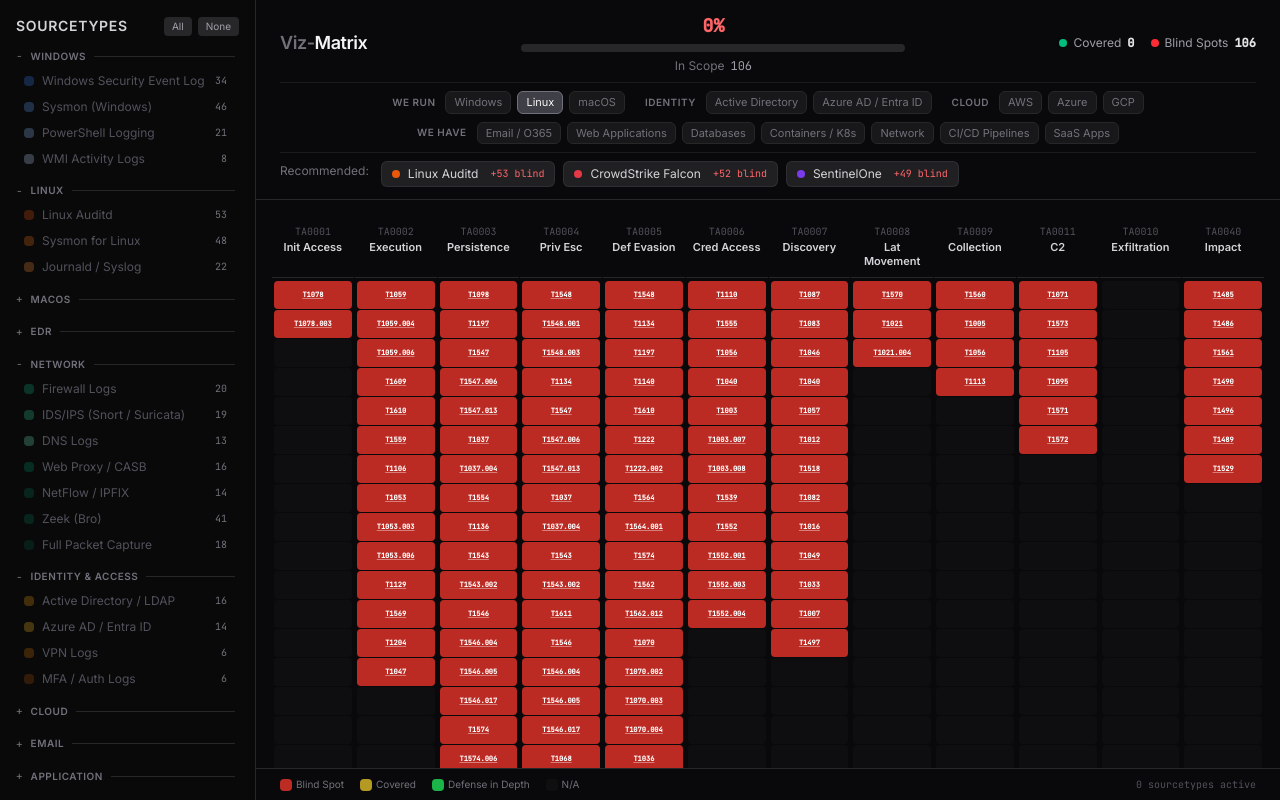
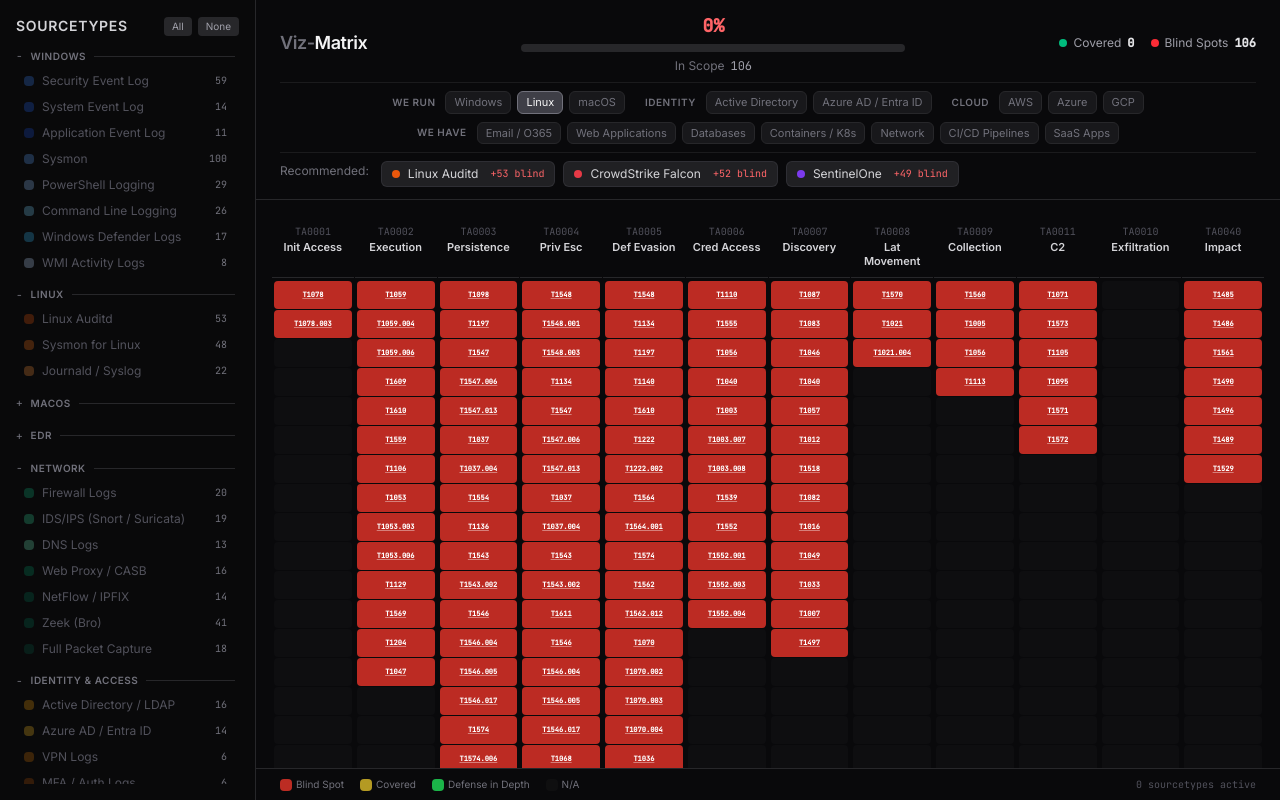
Before and after one commit to Infinit3i/Viz-Matrix, a Vue app: page / in a window 1280 px wide. Both pictures are taken after a click on the button "Linux". Built offline with nearby package versions, Linux system fonts and the light colour scheme.

Commit message:
update to work locally and on website and to have windows have more sourcetypes

```diff
--- a/src/components/AttackMatrix.vue
+++ b/src/components/AttackMatrix.vue
@@ -19,7 +19,19 @@
 const hoveredSourceId = ref<string | null>(null)
 const activeOsEnvironments = ref<string[]>([])
 const activeEnvCategories = ref<Set<string>>(new Set())
+const crownJewelSourceIds = ref<Set<string>>(new Set())
 const sourcetypePanelRef = ref<InstanceType<typeof SourcetypePanel> | null>(null)
+
+// Crown jewel techniques: all techniques coverable by crown jewel environment sources
+const crownJewelTechniqueIds = computed(() => {
+  const ids = new Set<string>()
+  for (const s of sourcetypes) {
+    if (crownJewelSourceIds.value.has(s.id)) {
+      for (const tid of s.techniqueIds) ids.add(tid)
+    }
+  }
+  return ids
+})
 
 function onExpandCategories(categories: string[]) {
   for (const cat of categories) {
@@ -179,6 +191,7 @@
             @apply="onEnvironmentChange"
             @expand-categories="onExpandCategories"
             @active-categories="(cats: string[]) => { activeEnvCategories = new Set(cats); activeOsEnvironments = cats.filter(c => ['windows','linux','macos'].includes(c)) }"
+            @crown-jewel-techniques="(ids: Set<string>) => crownJewelSourceIds = ids"
           />
         </div>
         <div v-if="inScopeTechniqueIds.size > 0" class="border-t border-zinc-800/60 mt-2 pt-2">
@@ -186,6 +199,7 @@
             :active-sources="activeSources"
             :in-scope-ids="inScopeTechniqueIds"
             :active-env-categories="activeEnvCategories"
+            :crown-jewel-ids="crownJewelTechniqueIds"
             @enable="toggleSource"
             @hover-source="(id: string) => hoveredSourceId = id"
             @leave-source="hoveredSourceId = null"
@@ -230,6 +244,7 @@
                 :in-scope="inScopeTechniqueIds.has(tech.id)"
                 :highlighted-source-id="hoveredSourceId"
                 :active-os="activeOsEnvironments"
+                :is-crown-jewel="crownJewelTechniqueIds.has(tech.id)"
                 @hover="() => {}"
                 @leave="() => {}"
               />
--- a/src/components/EnvironmentSetup.vue
+++ b/src/components/EnvironmentSetup.vue
@@ -5,7 +5,7 @@
 // Each maps to all sourcetypes that COULD provide visibility into that infrastructure.
 
 const osOptions = [
-  { label: 'Windows', value: 'windows', sourceIds: ['win-security', 'sysmon', 'win-powershell', 'win-wmi', 'edr-crowdstrike', 'edr-defender', 'edr-sentinelone', 'edr-carbonblack', 'edr-cortex'] },
+  { label: 'Windows', value: 'windows', sourceIds: ['win-security', 'win-system', 'win-application', 'sysmon', 'win-powershell', 'win-cmdline', 'win-defender', 'win-wmi', 'edr-crowdstrike', 'edr-defender', 'edr-sentinelone', 'edr-carbonblack', 'edr-cortex'] },
   { label: 'Linux', value: 'linux', sourceIds: ['linux-auditd', 'linux-sysmon', 'linux-journald', 'edr-crowdstrike', 'edr-defender', 'edr-sentinelone', 'edr-carbonblack', 'edr-cortex'] },
   { label: 'macOS', value: 'macos', sourceIds: ['macos-unified', 'macos-esf', 'edr-crowdstrike', 'edr-defender', 'edr-sentinelone', 'edr-carbonblack', 'edr-cortex'] },
 ]
@@ -31,9 +31,10 @@
   { label: 'SaaS Apps', value: 'saas', sourceIds: ['o365-unified', 'google-workspace', 'slack-audit', 'zoom-logs', 'salesforce-audit', 'servicenow-audit'] },
 ]
 
+// Three states: off → selected → crown jewel → off
 const selected = ref<Set<string>>(new Set())
+const crownJewels = ref<Set<string>>(new Set())
 
-// Map environment values → sidebar categories to expand
 const categoryMap: Record<string, string[]> = {
   windows: ['windows'],
   linux: ['linux'],
@@ -56,19 +57,33 @@
   apply: [sourceIds: string[]]
   expandCategories: [categories: string[]]
   activeCategories: [categories: string[]]
+  crownJewelTechniques: [techniqueIds: Set<string>]
 }>()
 
 function toggle(value: string) {
-  const next = new Set(selected.value)
-  const wasActive = next.has(value)
-  if (wasActive) next.delete(value)
-  else next.add(value)
-  selected.value = next
+  const sel = new Set(selected.value)
+  const cj = new Set(crownJewels.value)
+
+  if (!sel.has(value)) {
+    // Off → selected
+    sel.add(value)
+    if (categoryMap[value]) {
+      emit('expandCategories', categoryMap[value])
+    }
+  } else if (!cj.has(value)) {
+    // Selected → crown jewel
+    cj.add(value)
+  } else {
+    // Crown jewel → off
+    sel.delete(value)
+    cj.delete(value)
+  }
+
+  selected.value = sel
+  crownJewels.value = cj
   emitSources()
   emitActiveCategories()
-  if (!wasActive && categoryMap[value]) {
-    emit('expandCategories', categoryMap[value])
-  }
+  emitCrownJewels()
 }
 
 function emitActiveCategories() {
@@ -79,7 +94,6 @@
       for (const cat of mapped) cats.add(cat)
     }
   }
-  // EDR is always relevant if any OS is selected
   if (cats.has('windows') || cats.has('linux') || cats.has('macos')) {
     cats.add('edr')
   }
@@ -95,6 +109,17 @@
     }
   }
   emit('apply', [...sourceIds])
+}
+
+function emitCrownJewels() {
+  const allOptions = [...osOptions, ...identityOptions, ...cloudOptions, ...infraOptions]
+  const crownSourceIds = new Set<string>()
+  for (const opt of allOptions) {
+    if (crownJewels.value.has(opt.value)) {
+      for (const id of opt.sourceIds) crownSourceIds.add(id)
+    }
+  }
+  emit('crownJewelTechniques', crownSourceIds)
 }
 
 const sections = [
@@ -118,12 +143,16 @@
       <button
         v-for="opt in section.options"
         :key="opt.value"
-        class="text-[11px] px-2 py-0.5 rounded-md border transition-all"
-        :class="selected.has(opt.value)
-          ? 'bg-zinc-700 border-zinc-500 text-zinc-100'
-          : 'bg-zinc-900 border-zinc-800 text-zinc-500 hover:border-zinc-600 hover:text-zinc-300'"
+        class="text-[11px] px-2 py-0.5 rounded-md border transition-all flex items-center gap-1"
+        :class="crownJewels.has(opt.value)
+          ? 'bg-amber-950/60 border-amber-500 text-amber-200'
+          : selected.has(opt.value)
+            ? 'bg-zinc-700 border-zinc-500 text-zinc-100'
+            : 'bg-zinc-900 border-zinc-800 text-zinc-500 hover:border-zinc-600 hover:text-zinc-300'"
         @click="toggle(opt.value)"
+        :title="crownJewels.has(opt.value) ? 'Crown Jewel — click to remove' : selected.has(opt.value) ? 'Click to mark as Crown Jewel' : 'Click to add'"
       >
+        <span v-if="crownJewels.has(opt.value)" class="text-amber-400 text-[9px]">&#9813;</span>
         {{ opt.label }}
       </button>
     </div>
--- a/src/components/MatrixCell.vue
+++ b/src/components/MatrixCell.vue
@@ -10,6 +10,7 @@
   inScope: boolean
   highlightedSourceId: string | null
   activeOs: string[]
+  isCrownJewel: boolean
 }>()
 
 const emit = defineEmits<{
@@ -91,9 +92,12 @@
   return `${base}${parts[0]}/`
 })
 
+const isCrownBlindSpot = computed(() => isBlindSpot.value && props.isCrownJewel)
+
 const statusLabel = computed(() => {
   if (!props.inScope) return 'N/A'
-  if (coverageCount.value === 0) return 'Blind Spot'
+  const jewel = props.isCrownJewel ? ' [CROWN JEWEL]' : ''
+  if (coverageCount.value === 0) return `Blind Spot${jewel}`
   if (hasMultipleOs.value) {
     const missing = osCoverage.value.filter(o => !o.covered).map(o => o.os)
     if (missing.length > 0) return `Partial — missing: ${missing.join(', ')}`
@@ -121,9 +125,14 @@
       width: '100%',
       height: '28px',
       minWidth: '12px',
-      outline: isHighlighted ? `2px solid ${highlightColor}` : 'none',
+      outline: isHighlighted ? `2px solid ${highlightColor}`
+        : isCrownBlindSpot ? '2px solid rgba(245, 158, 11, 0.8)'
+        : isCrownJewel && inScope ? '1px solid rgba(245, 158, 11, 0.35)'
+        : 'none',
       outlineOffset: '-1px',
-      boxShadow: isHighlighted ? `0 0 8px ${highlightColor}80` : 'none',
+      boxShadow: isHighlighted ? `0 0 8px ${highlightColor}80`
+        : isCrownBlindSpot ? '0 0 10px rgba(245, 158, 11, 0.4)'
+        : 'none',
       backgroundColor: !hasMultipleOs || !inScope ? cellColor : 'transparent',
     }"
     :title="`${techniqueId}: ${techniqueName}\n${statusLabel}`"
--- a/src/components/Recommendations.vue
+++ b/src/components/Recommendations.vue
@@ -7,6 +7,7 @@
   activeSources: Sourcetype[]
   inScopeIds: Set<string>
   activeEnvCategories: Set<string>
+  crownJewelIds: Set<string>
 }>()
 
 const allTechniqueIds = computed(() => {
@@ -45,6 +46,7 @@
   return inactive
     .map(src => {
       let blindSpotsFilled = 0
+      let crownJewelBlindSpots = 0
       let singlePointsFixed = 0
       const newTechniques: string[] = []
 
@@ -53,20 +55,21 @@
 
         const currentCount = props.activeSources.filter(s => s.techniqueIds.includes(tid)).length
         const isInScope = props.inScopeIds.has(tid)
+        const isCrown = props.crownJewelIds.has(tid)
 
         if (isInScope && currentCount === 0) {
           blindSpotsFilled++
+          if (isCrown) crownJewelBlindSpots++
           newTechniques.push(tid)
         } else if (isInScope && currentCount === 1) {
           singlePointsFixed++
         } else if (!isInScope) {
-          // This would bring new techniques into scope
           newTechniques.push(tid)
         }
       }
 
-      // Score: blind spots matter most, then single-point fixes, then new scope
-      const score = blindSpotsFilled * 3 + singlePointsFixed * 2 + newTechniques.length
+      // Crown jewel blind spots score 3x more than regular blind spots
+      const score = (blindSpotsFilled - crownJewelBlindSpots) * 3 + crownJewelBlindSpots * 9 + singlePointsFixed * 2 + newTechniques.length
 
       return { sourcetype: src, blindSpotsFilled, singlePointsFixed, newTechniques, score }
     })
--- a/src/data/sourcetypes.ts
+++ b/src/data/sourcetypes.ts
@@ -53,30 +53,66 @@
   // ── Windows ──
   {
     id: 'win-security',
-    name: 'Windows Security Event Log',
+    name: 'Security Event Log',
     category: 'windows',
     color: '#3b82f6',
     techniqueIds: [
-      'T1078', 'T1059', 'T1053', 'T1547', 'T1037', 'T1543', 'T1546',
-      'T1136', 'T1098', 'T1134', 'T1548', 'T1055', 'T1070', 'T1112',
-      'T1562', 'T1003', 'T1110', 'T1556', 'T1087', 'T1069', 'T1033',
-      'T1007', 'T1021', 'T1563', 'T1531', 'T1489', 'T1484', 'T1222',
-      'T1574', 'T1569', 'T1012', 'T1018', 'T1049', 'T1057',
+      'T1078', 'T1078.001', 'T1078.002', 'T1078.003',
+      'T1059', 'T1053', 'T1053.005', 'T1547', 'T1547.001', 'T1037', 'T1037.001',
+      'T1543', 'T1543.003', 'T1546', 'T1136', 'T1136.001', 'T1136.002',
+      'T1098', 'T1134', 'T1134.001', 'T1134.002', 'T1548', 'T1548.002',
+      'T1055', 'T1070', 'T1070.001', 'T1112', 'T1562', 'T1562.001', 'T1562.002',
+      'T1003', 'T1110', 'T1110.001', 'T1110.003', 'T1556', 'T1087', 'T1087.001', 'T1087.002',
+      'T1069', 'T1069.001', 'T1069.002', 'T1033', 'T1007', 'T1021', 'T1021.001', 'T1021.002',
+      'T1563', 'T1531', 'T1489', 'T1484', 'T1222', 'T1222.001',
+      'T1574', 'T1569', 'T1569.002', 'T1012', 'T1018', 'T1049', 'T1057',
+    ],
+  },
+  {
+    id: 'win-system',
+    name: 'System Event Log',
+    category: 'windows',
+    color: '#2563eb',
+    techniqueIds: [
+      'T1543', 'T1543.003', 'T1569', 'T1569.002',
+      'T1489', 'T1529', 'T1490', 'T1547', 'T1547.001',
+      'T1562', 'T1562.001', 'T1562.004',
+      'T1007', 'T1082',
+    ],
+  },
+  {
+    id: 'win-application',
+    name: 'Application Event Log',
+    category: 'windows',
+    color: '#1d4ed8',
+    techniqueIds: [
+      'T1203', 'T1059', 'T1059.005', 'T1059.007',
+      'T1190', 'T1210', 'T1499', 'T1499.004',
+      'T1137', 'T1137.001', 'T1137.006',
     ],
   },
   {
     id: 'sysmon',
-    name: 'Sysmon (Windows)',
+    name: 'Sysmon',
     category: 'windows',
     color: '#60a5fa',
     techniqueIds: [
-      'T1059', 'T1106', 'T1129', 'T1053', 'T1547', 'T1543', 'T1546',
-      'T1574', 'T1055', 'T1036', 'T1027', 'T1218', 'T1127', 'T1140',
-      'T1202', 'T1564', 'T1070', 'T1112', 'T1562', 'T1003', 'T1056',
-      'T1083', 'T1057', 'T1012', 'T1082', 'T1016', 'T1049', 'T1518',
+      'T1059', 'T1059.001', 'T1059.003', 'T1059.005', 'T1059.007',
+      'T1106', 'T1129', 'T1053', 'T1053.005',
+      'T1547', 'T1547.001', 'T1547.004', 'T1547.009', 'T1547.010', 'T1547.012', 'T1547.014',
+      'T1543', 'T1543.003', 'T1546', 'T1546.001', 'T1546.003', 'T1546.007', 'T1546.008',
+      'T1546.009', 'T1546.010', 'T1546.011', 'T1546.012', 'T1546.015',
+      'T1574', 'T1574.001', 'T1574.008', 'T1574.009', 'T1574.010', 'T1574.011', 'T1574.012',
+      'T1055', 'T1055.001', 'T1055.002', 'T1055.003', 'T1055.012',
+      'T1036', 'T1036.003', 'T1036.005', 'T1036.007',
+      'T1027', 'T1218', 'T1218.001', 'T1218.003', 'T1218.004', 'T1218.005', 'T1218.007',
+      'T1218.009', 'T1218.010', 'T1218.011', 'T1218.012', 'T1218.014',
+      'T1127', 'T1127.001', 'T1140', 'T1202', 'T1564', 'T1564.001', 'T1564.004',
+      'T1070', 'T1070.004', 'T1070.006', 'T1112', 'T1562', 'T1003', 'T1056', 'T1056.001',
+      'T1083', 'T1057', 'T1012', 'T1082', 'T1016', 'T1049', 'T1518', 'T1518.001',
       'T1007', 'T1105', 'T1071', 'T1572', 'T1571', 'T1095', 'T1021',
-      'T1570', 'T1197', 'T1569', 'T1204', 'T1047', 'T1497', 'T1014',
-      'T1542', 'T1220', 'T1221', 'T1559',
+      'T1570', 'T1197', 'T1569', 'T1204', 'T1204.002', 'T1047', 'T1497', 'T1014',
+      'T1542', 'T1220', 'T1221', 'T1559', 'T1559.001', 'T1559.002',
     ],
   },
   {
@@ -170,9 +206,38 @@
     category: 'windows',
     color: '#93c5fd',
     techniqueIds: [
-      'T1059', 'T1059.001', 'T1106', 'T1204', 'T1027', 'T1140', 'T1218', 'T1216',
-      'T1220', 'T1202', 'T1082', 'T1016', 'T1033', 'T1087', 'T1069',
-      'T1018', 'T1083', 'T1518', 'T1105', 'T1560', 'T1005',
+      'T1059', 'T1059.001', 'T1106', 'T1204', 'T1204.002',
+      'T1027', 'T1027.010', 'T1140', 'T1218', 'T1216', 'T1216.001',
+      'T1220', 'T1202', 'T1082', 'T1016', 'T1033', 'T1087', 'T1087.001', 'T1087.002',
+      'T1069', 'T1069.001', 'T1069.002',
+      'T1018', 'T1083', 'T1518', 'T1518.001', 'T1105', 'T1560', 'T1005',
+    ],
+  },
+  {
+    id: 'win-cmdline',
+    name: 'Command Line Logging',
+    category: 'windows',
+    color: '#7dd3fc',
+    techniqueIds: [
+      'T1059', 'T1059.001', 'T1059.003', 'T1059.005', 'T1059.007',
+      'T1204', 'T1204.002', 'T1027', 'T1027.010', 'T1140',
+      'T1218', 'T1218.005', 'T1218.010', 'T1218.011',
+      'T1202', 'T1216', 'T1220', 'T1047',
+      'T1082', 'T1016', 'T1033', 'T1018', 'T1083', 'T1057',
+      'T1105', 'T1560',
+    ],
+  },
+  {
+    id: 'win-defender',
+    name: 'Windows Defender Logs',
+    category: 'windows',
+    color: '#38bdf8',
+    techniqueIds: [
+      'T1059', 'T1204', 'T1204.002', 'T1027', 'T1027.002',
+      'T1036', 'T1036.005', 'T1562', 'T1562.001',
+      'T1218', 'T1055', 'T1014',
+      'T1486', 'T1485', 'T1105',
+      'T1203', 'T1190',
     ],
   },
   {
--- a/vite.config.ts
+++ b/vite.config.ts
@@ -3,7 +3,7 @@
 import tailwindcss from '@tailwindcss/vite'
 
 export default defineConfig({
-  base: '/Viz-Matrix/',
+  base: process.env.GITHUB_ACTIONS ? '/Viz-Matrix/' : '/',
   plugins: [vue(), tailwindcss()],
   test: {
     environment: 'jsdom',
```
